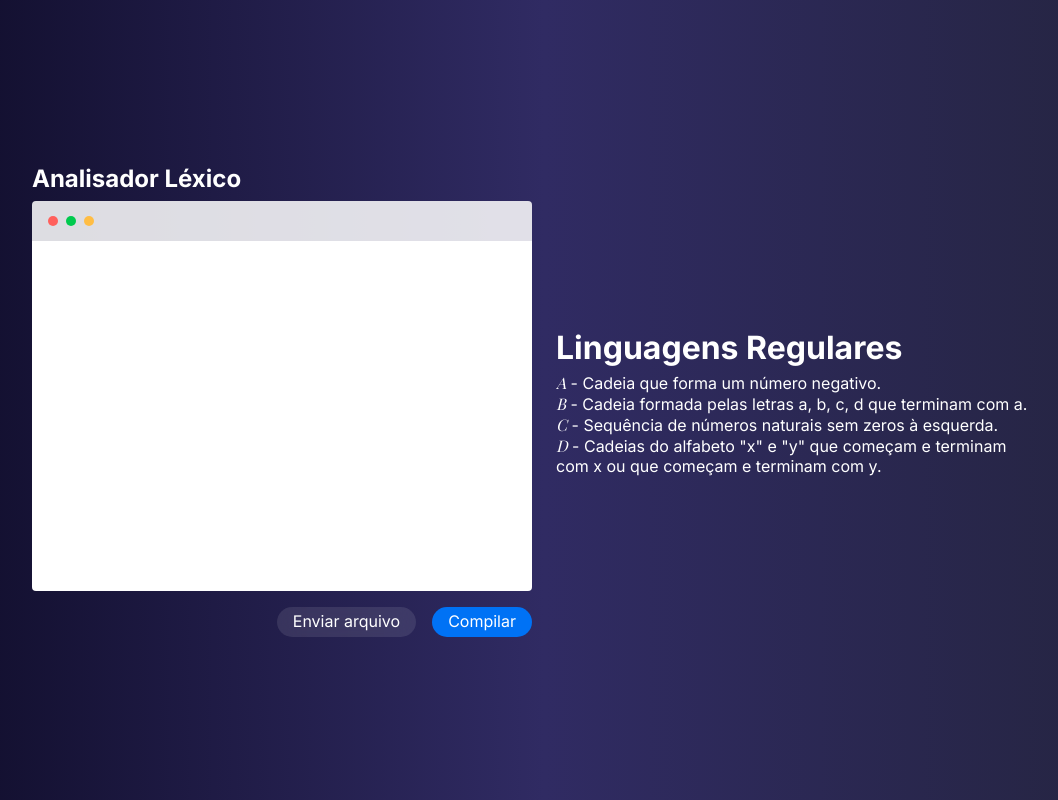
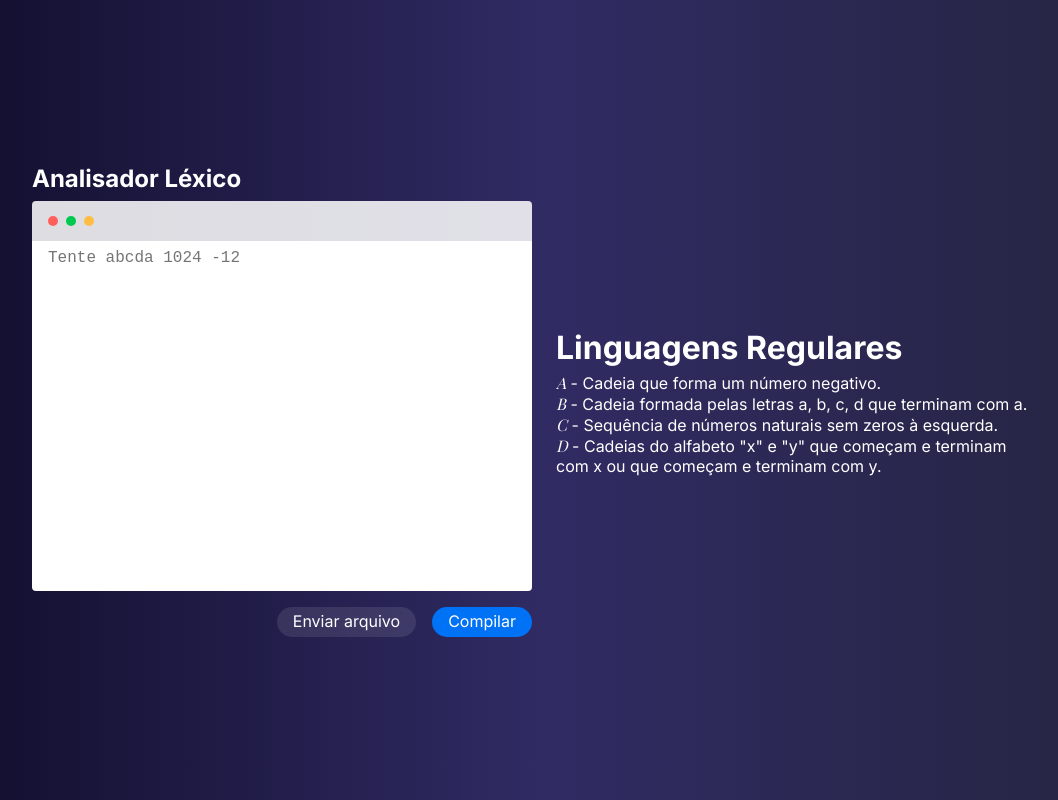
Before and after one commit to hugolima03/compiladores-ufrr, a Next.js app: page /trabalhos/analisadorLexico in a window 1280 px wide. Shown: the whole page, without its empty margins (96-1154 px from the left). Built offline with nearby package versions, Linux system fonts and the light colour scheme; a web font is replaced by a local one.

Commit message:
FEAT: Adding placeholder to Trabalho3

```diff
--- a/src/templates/Trabalho3/index.tsx
+++ b/src/templates/Trabalho3/index.tsx
@@ -32,6 +32,7 @@ const Trabalho3Template = () => {
     <S.Container>
       <CodeEditor
         title="Analisador Léxico"
+        placeholder="Tente abcda 1024 -12"
         onSubmit={onsubmit}
         errors={errors}
       />
```
